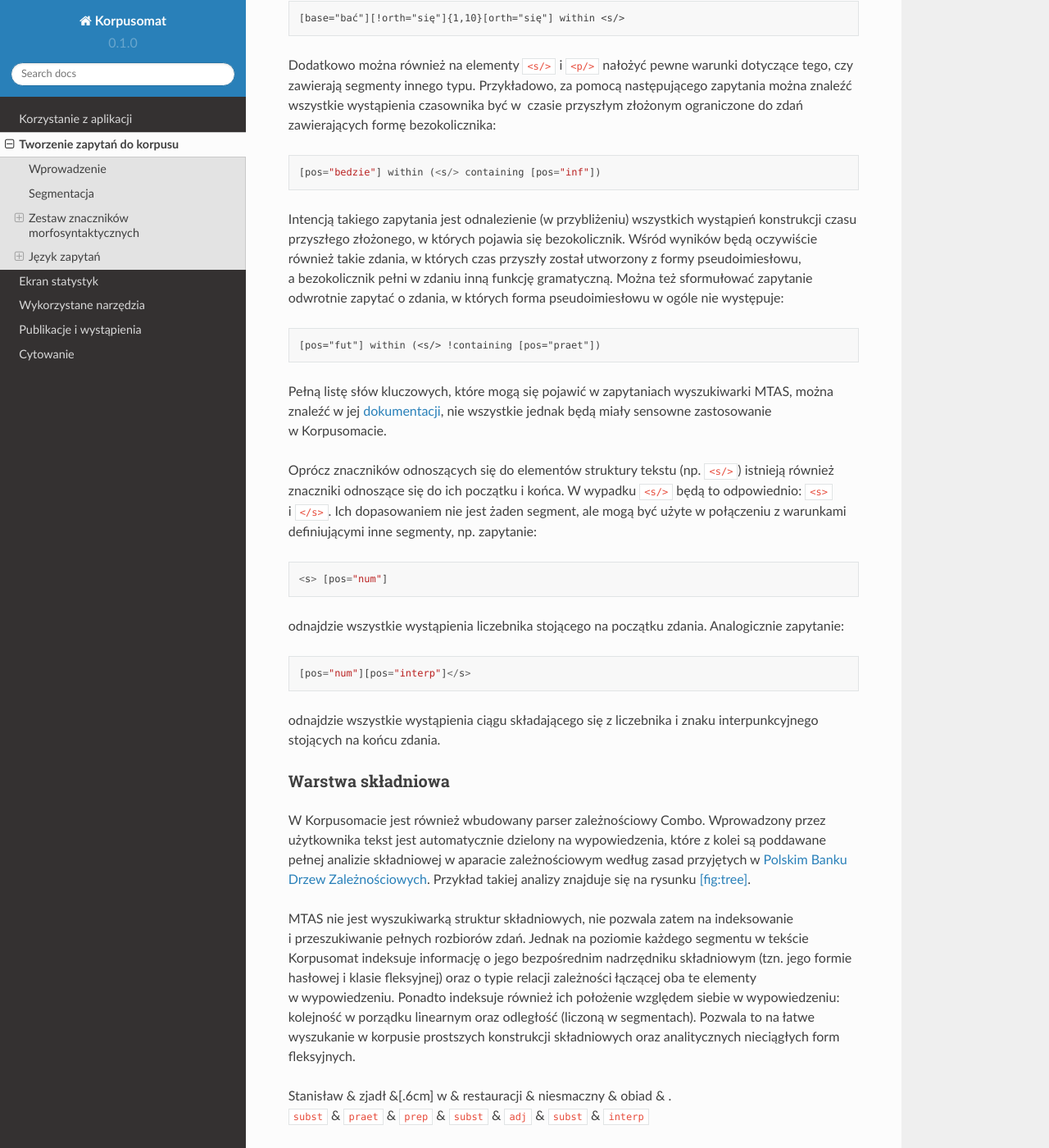
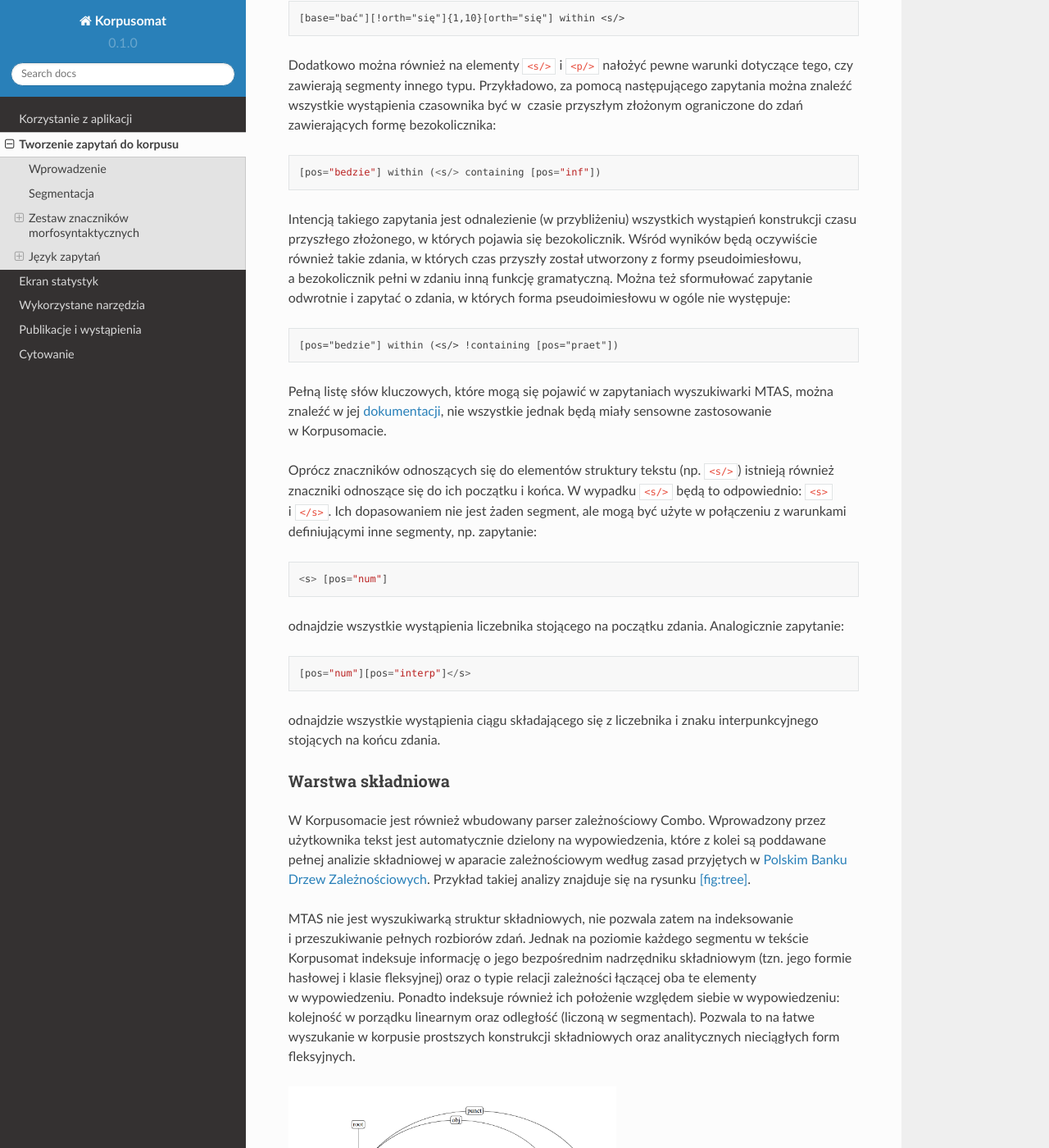
Before and after one commit to ipipan/korpusomat-docs, a Sphinx documentation site: the page built from docs/source/mtas.rst, in a window 1280 px wide and 1400 px high, scrolled down 12151 px. Shown: the whole window at 82% size. Built offline with Sphinx 7.4.7 and the Read the Docs theme 2.0.0, drawn with Linux system fonts in a browser that asks for light colours.

Commit message:
obrazek z drzewem

```diff
--- a/docs/source/mtas.rst
+++ b/docs/source/mtas.rst
@@ -699,12 +699,12 @@
 bezokolicznik. Wśród wyników będą oczywiście również takie zdania,
 w których czas przyszły został utworzony z formy pseudoimiesłowu,
 a bezokolicznik pełni w zdaniu inną funkcję gramatyczną. Można też
-sformułować zapytanie odwrotnie zapytać o zdania, w których forma
+sformułować zapytanie odwrotnie i zapytać o zdania, w których forma
 pseudoimiesłowu w ogóle nie występuje:
 
 ::
 
-   [pos="fut"] within (<s/> !containing [pos="praet"])
+   [pos="bedzie"] within (<s/> !containing [pos="praet"])
 
 Pełną listę słów kluczowych, które mogą się pojawić w zapytaniach
 wyszukiwarki MTAS, można znaleźć w jej
@@ -752,16 +752,11 @@
 konstrukcji składniowych oraz analitycznych nieciągłych form
 fleksyjnych.
 
-.. container:: dependency
 
-   .. container:: deptext
+.. image:: img/instrukcja/rysunek-drzewo.png
+  :width: 400
+  :alt: Rozbiór składniowy przykładowego zdania
 
-      | Stanisław & zjadł &[.6cm] w & restauracji & niesmaczny & obiad &
-        .
-      | ``subst`` & ``praet`` & ``prep`` & ``subst`` & ``adj`` &
-        ``subst`` & ``interp``
-
-[sent1]
 
 W warstwie znakowania składniowego dostępne są następujące atrybuty:
 
```
